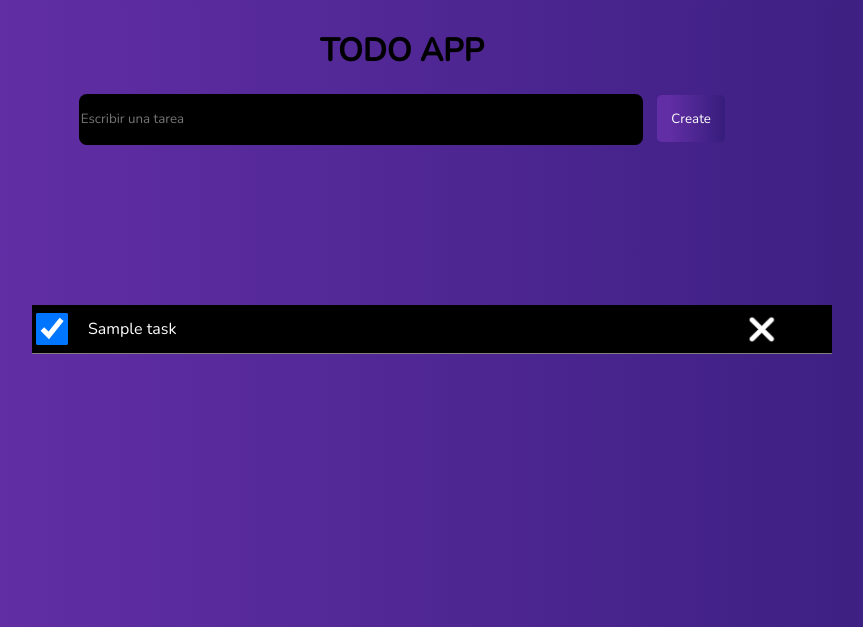
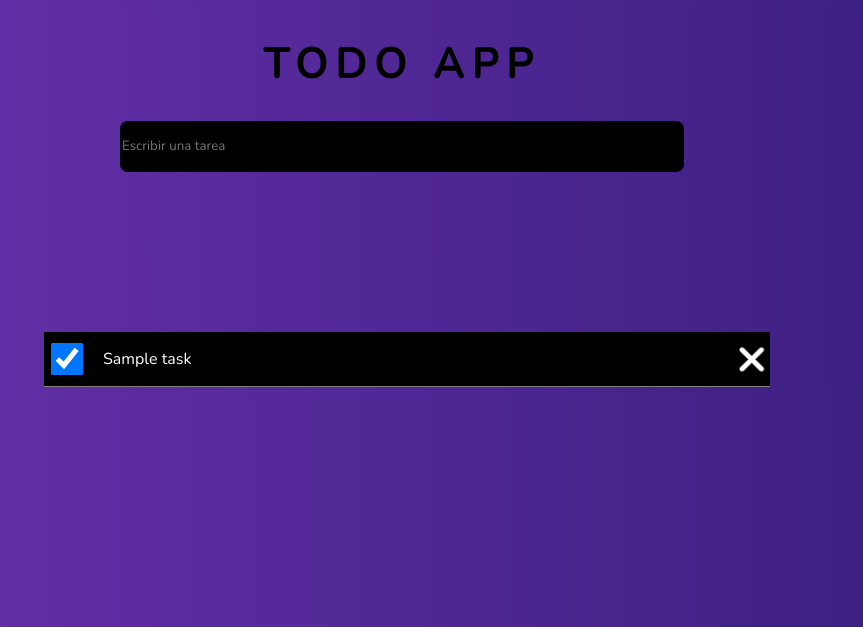
Before and after one commit to Nahucaroseli/django-todoapp, a Django app: page /home in a window 1280 px wide. Shown: the top 627 px of the page, without its empty margins (238-1101 px from the left). Run offline with Django 5.2, Linux system fonts and the light colour scheme; tables that the repository leaves empty hold one stand-in row (values such as "Sample post").

Commit message:
added: some styles

```diff
--- a/todoapp/static/todoapp/css/style.css
+++ b/todoapp/static/todoapp/css/style.css
@@ -19,11 +19,18 @@
 }
 
 
+.container .todo_container h1{
+    letter-spacing: .5rem;
+    font-size: 2.6em;
+}
+
 .todo_container{
     width: 100%;
 
     text-align: center;
 }
+
+
 
 .todo_container button{
     padding: .9rem;
@@ -64,11 +71,13 @@
 
 
 .todo_container .todo_list ul li{
+    padding: .2em;
     border-bottom: 1px solid grey;
-    margin-left: 20px;
+    margin-right: 30px;
+    position: relative;
     background:black;
     color: white;
-    width:50rem;
+    width:45rem;
     height: 3rem;
     display: flex;
     align-items: center;
@@ -79,9 +88,14 @@
     margin-right: 20px;
 }
 
+
+.todo_container .todo_list ul li input:hover{
+    cursor: pointer;
+}
+
 .todo_container .todo_list li img{
     position: absolute;
-    right: 20.5%;
+    right: 0rem;
     width: 2.3rem;
 }
 
@@ -104,7 +118,7 @@
     }
 
     .todo_container .todo_list ul li img{
-        right: 3%;
+        right: 0%;
 
     }
     .todo_container{
--- a/todoapp/templates/todoapp/home.html
+++ b/todoapp/templates/todoapp/home.html
@@ -19,7 +19,6 @@
         <form action="add_task/" method="POST">
             {% csrf_token %}
             <input type="text" name="title" id="taskInput"  placeholder="Escribir una tarea">
-            <button>Create</button>
         </form>
        <div class="todo_list">
         {% for task in tasks %}
--- a/todoapp/views.py
+++ b/todoapp/views.py
@@ -43,9 +43,6 @@ def delete_task(request):
 def modify_task(request):
     task_id = request.POST.get('task_id')
     task = get_object_or_404(Task, taskId=task_id)
-    if task.done == False:
-        task.done = True
-    else:
-        task.done = False
+    task.done = not task.done
     task.save()
     return redirect('Home')
```
Also changed, not shown: django_todoapp/settings.py (+6 -6 lines).
